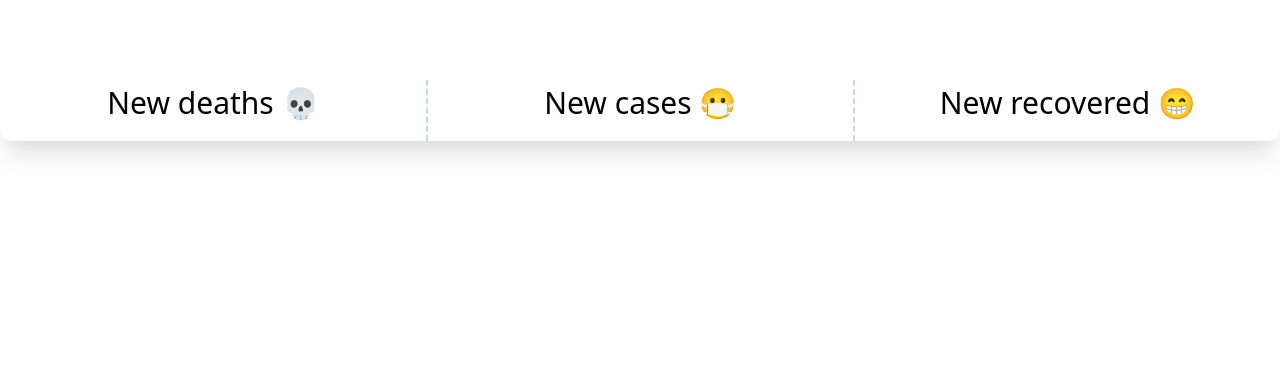
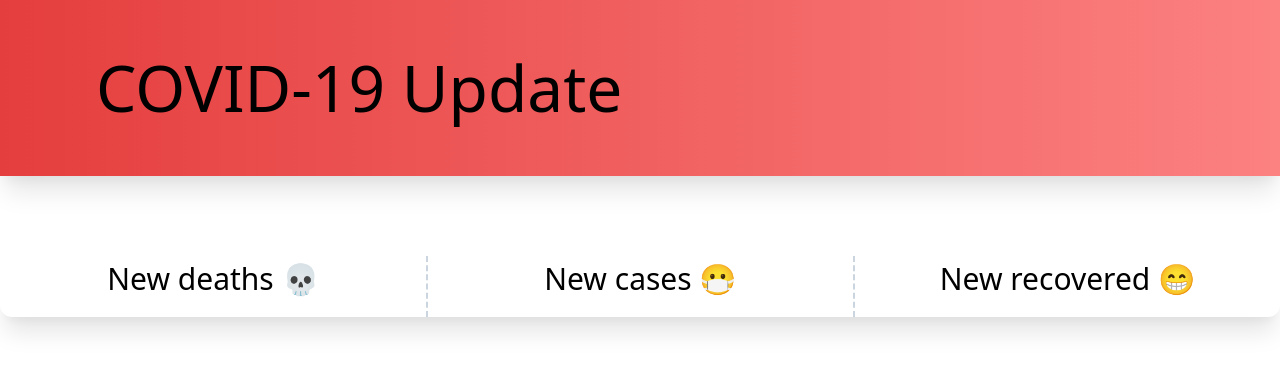
Before and after one commit to LynnKomang/covid-status, a Vue app: page / in a window 1280 px wide. Shown: the top 370 px of the page. Built offline with nearby package versions, Linux system fonts and the light colour scheme; no server answers.

Commit message:
Implemented header

```diff
--- a/src/App.vue
+++ b/src/App.vue
@@ -1,15 +1,20 @@
 <template>
-  <div id="app" class="container mx-auto py-20 px-4 md:px-0">
-    <Info />
+  <div id="app">
+    <Header />
+    <div class="container mx-auto py-20 px-4 md:px-0">
+      <Info />
+    </div>
   </div>
 </template>
 
 <script>
+import Header from "./components/Header";
 import Info from "./components/Info";
 
 export default {
   name: "App",
   components: {
+    Header,
     Info,
   },
 };
--- /dev/null
+++ b/src/components/Header.vue
@@ -0,0 +1,7 @@
+<template>
+  <div
+    class="bg-gradient-to-r from-red-600 to-red-400 pl-10 md:pl-24 text-4xl md:text-6xl items-center shadow-xl py-6 md:py-10"
+  >
+    COVID-19 Update
+  </div>
+</template>
```
